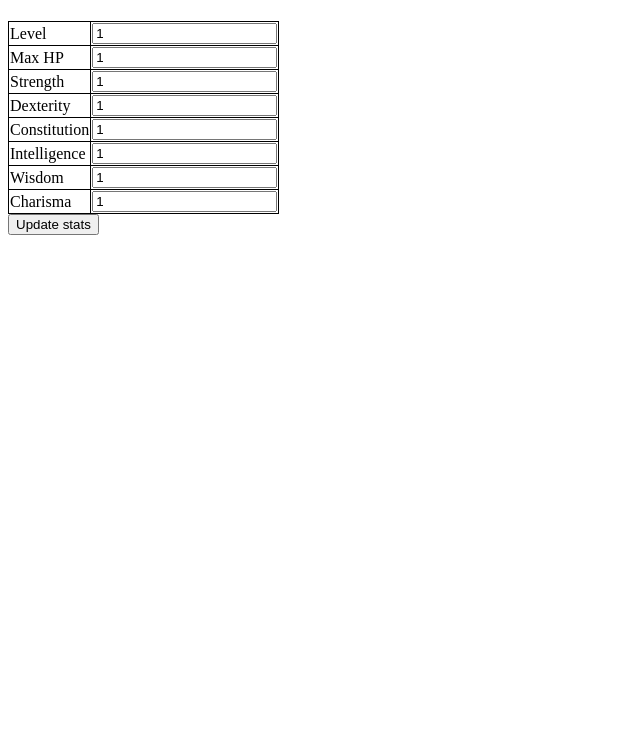
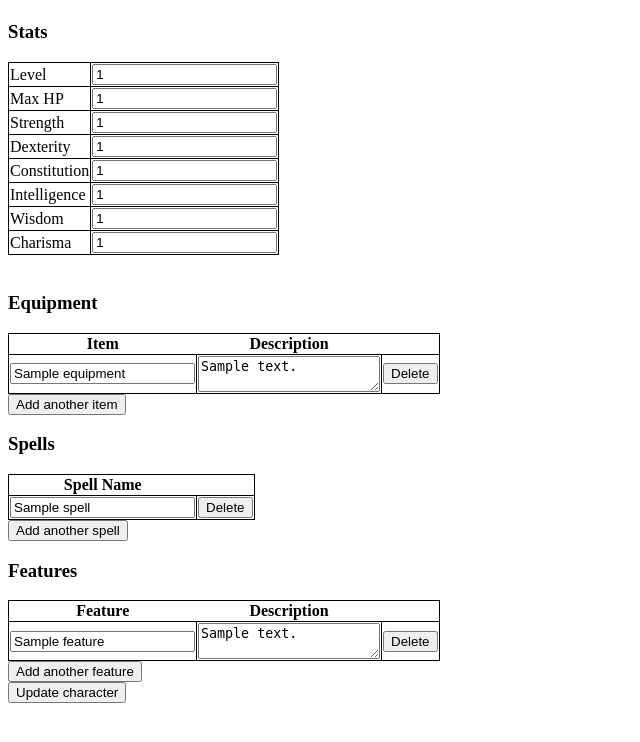
Before and after one commit to roushjac/may-tricks, a Flask app: a page that uses Websites/dndwebsite/templates/edit_char.html in a window 1280 px wide. Shown: the part 45-787 px from the top of the page, without its empty margins (0-640 px from the left). Run offline with Flask 2, Linux system fonts and the light colour scheme; tables that the repository leaves empty hold one stand-in row (values such as "Sample post").

Commit message:
Add option to add or delete items, spells, and features from the 'edit character' page

```diff
--- /dev/null
+++ b/Websites/dndwebsite/app.py
@@ -0,0 +1,195 @@
+from flask import Flask, render_template, request, redirect, url_for
+from sqlalchemy import create_engine
+from sqlalchemy.orm import sessionmaker
+from database_setup import Base, Characters, Equipment, Spells, Features
+from werkzeug.utils import secure_filename
+import os
+
+""" TODO
+- Modify CSS for all pages to make them responsive/mobile friendly
+- Add styling to:
+    - Character creation
+    - Character editing
+- Add login feature
+    - Will only have an admin account for now
+    - Give admin login info to IRL party members
+    - Admin can create/modify/delete any character
+"""
+
+app = Flask(__name__)
+# Only thing this website uploads is character pics so this is fine
+app.config['UPLOAD_FOLDER'] = 'static\\character_pics'
+
+engine = create_engine('postgresql://roush:password@localhost/dnd')
+Base.metadata.bind = engine
+
+@app.route('/') # Homepage
+def homepage():
+    return render_template('homepage.html')
+
+@app.route('/characters')
+def characters():
+    session = sessionmaker(bind=engine)()
+    all_characters = session.query(Characters).all()
+    return render_template('characters.html', characters = all_characters)
+
+@app.route('/characters/<char_name>', methods = ['POST', 'GET'])
+def character_page(char_name):
+    session = sessionmaker(bind=engine)()
+    # filtering by name - maybe change to ID in future?
+    this_char = session.query(Characters).filter_by(name = char_name).one()
+    this_char_equipment = session.query(Equipment).filter_by(character_id = this_char.id)
+    this_char_spells = session.query(Spells).filter_by(character_id = this_char.id)
+    this_char_features = session.query(Features).filter_by(character_id = this_char.id)
+    if request.method == 'GET':
+        return render_template('one_char.html', character = this_char,
+                                                all_equipment = this_char_equipment,
+                                                all_spells = this_char_spells,
+                                                all_features = this_char_features)
+    if request.method == 'POST':
+        if this_char.image_path:
+            os.remove(os.path.join(os.path.abspath(app.config['UPLOAD_FOLDER']), this_char.image_path))
+        session.delete(this_char)
+        session.commit()
+        return redirect(url_for('characters'))
+
+@app.route('/characters/<char_name>/edit', methods=['POST', 'GET'])
+def edit_character(char_name):
+    session = sessionmaker(bind=engine)()
+    this_char = session.query(Characters).filter_by(name = char_name).one()
+    this_char_equipment = session.query(Equipment).filter_by(character_id = this_char.id)
+    this_char_spells = session.query(Spells).filter_by(character_id = this_char.id)
+    this_char_features = session.query(Features).filter_by(character_id = this_char.id)
+    if request.method == 'POST':
+        this_char.level = request.form['new_level']
+        this_char.maxhp = request.form['new_hp']
+        this_char.strength = request.form['new_strength']
+        this_char.dexterity = request.form['new_dexterity']
+        this_char.constitution = request.form['new_constitution']
+        this_char.intelligence = request.form['new_intelligence']
+        this_char.wisdom = request.form['new_wisdom']
+        this_char.charisma = request.form['new_charisma']
+        # For equipment, spells, and features:
+        ### Update equipment
+        # If there's an item in the DB that's not in the request, delete it from the DB
+        items_from_db = [(item.name, item.id) for item in session.query(Equipment).filter_by(character_id = this_char.id)]
+        deleted_items = [item for item in items_from_db if item[0] not in request.form.getlist('item_name')]
+        if len(deleted_items) > 0:
+            for item in deleted_items:
+                deleted_item = session.query(Equipment).filter_by(id = item[1]).one()
+                session.delete(deleted_item)
+        # Then, if there's an item in the request not in the DB, add it to the DB
+        items_with_desc = zip(request.form.getlist('item_name'), request.form.getlist('item_desc'))
+        for name,desc in items_with_desc:
+            if name not in [item[0] for item in items_from_db]: # Looks through names already in DB
+                new_item = Equipment(name = name,
+                                        description = desc,
+                                        character_id = this_char.id)
+                session.add(new_item)
+        ### Update spells
+        spells_from_db = [(item.name, item.id) for item in session.query(Spells).filter_by(character_id = this_char.id)]
+        deleted_spells = [item for item in spells_from_db if item[0] not in request.form.getlist('spell_name')]
+        if len(deleted_spells) > 0:
+            for spell in deleted_spells:
+                deleted_spell = session.query(Spells).filter_by(id = spell[1]).one()
+                session.delete(deleted_spell)
+        # If there's a spell in the request not in the DB, add it to the DB
+        for name in request.form.getlist('spell_name'):
+            if name not in [item[0] for item in spells_from_db]: # Looks through names already in DB
+                new_spell = Spells(name = name,
+                                    character_id = this_char.id)
+                session.add(new_spell)
+        ### Update features
+        # If there's a feature in the DB that's not in the request, delete it from the DB
+        features_from_db = [(item.name, item.id) for item in session.query(Features).filter_by(character_id = this_char.id)]
+        deleted_features = [item for item in features_from_db if item[0] not in request.form.getlist('feature_name')]
+        if len(deleted_features) > 0:
+            for item in deleted_features:
+                deleted_feature = session.query(Features).filter_by(id = item[1]).one()
+                session.delete(deleted_feature)
+        # Then, if there's a feature in the request not in the DB, add it to the DB
+        features_with_desc = zip(request.form.getlist('feature_name'), request.form.getlist('feature_desc'))
+        for name,desc in features_with_desc:
+            if name not in [item[0] for item in features_from_db]: # Looks through names already in DB
+                new_feature = Features(name = name,
+                                        description = desc,
+                                        character_id = this_char.id)
+                session.add(new_feature)
+
+        session.commit()
+        return redirect(url_for('character_page', char_name = char_name))
+    if request.method == 'GET':
+        return render_template('edit_char.html', character = this_char,
+                                                all_equipment = this_char_equipment,
+                                                all_spells = this_char_spells,
+                                                all_features = this_char_features)
+
+
+
+
+@app.route('/add_adventurer', methods = ['GET', 'POST'])
+def add_adventurer():
+    if request.method == 'POST':
+        if request.files['char_photo']: # evaluates to true if a file has been uploaded
+            file = request.files['char_photo']
+            file_name = secure_filename(file.filename)
+            # return abs path of the flask app for the system it's being run on
+            basedir = os.path.abspath(app.config['UPLOAD_FOLDER'])
+            abs_file_path = os.path.join(basedir, file_name)
+            file.save(abs_file_path)
+        else: # filename will evaluate to false when checking if filepath is there in template
+            file_name = ''
+
+        session = sessionmaker(bind = engine)()
+        new_character = Characters(name = request.form['char_name'],
+                                    char_class = request.form['char_class'],
+                                    char_race = request.form['char_race'],
+                                    level = request.form['char_level'],
+                                    maxhp = request.form['char_maxhp'],
+                                    armor_class = request.form['char_ac'],
+                                    initiative = request.form['char_initiative'],
+                                    speed = request.form['char_speed'],
+                                    strength = request.form['char_strength'],
+                                    dexterity = request.form['char_dexterity'],
+                                    constitution = request.form['char_constitution'],
+                                    intelligence = request.form['char_intelligence'],
+                                    wisdom = request.form['char_wisdom'],
+                                    charisma = request.form['char_charisma'],
+                                    image_path = file_name)
+        session.add(new_character)
+        session.flush() # Pushes new character to database temporarily so it can be queried below
+
+        # Add items, if any were submitted
+        if len(request.form.getlist('item_name')) > 0: # if any items have been submitted
+            items_with_desc = zip(request.form.getlist('item_name'), request.form.getlist('item_desc'))
+            for name,desc in items_with_desc: # Add items with desc and character ID
+                new_item = Equipment(name = name,
+                                        description = desc,
+                                        character_id = new_character.id)
+                session.add(new_item)
+        # Add spells, if any were submitted
+        if len(request.form.getlist('spell_name')) > 0:
+            spells = request.form.getlist('spell_name')
+            for name in spells:
+                new_spell = Spells(name = name,
+                                    character_id = new_character.id)
+                session.add(new_spell)
+        # Add features, if any were submitted
+        if len(request.form.getlist('feature_name')) > 0:
+            features_with_desc = zip(request.form.getlist('feature_name'), request.form.getlist('feature_desc'))
+            for name,desc in features_with_desc:
+                new_feature = Features(name = name,
+                                        description = desc,
+                                        character_id = new_character.id)
+                session.add(new_feature)
+
+        session.commit()
+        return redirect(url_for('characters'))
+    else:
+        return render_template('add_adventurer.html')
+
+
+
+if __name__ == '__main__':
+    app.debug = True
+    app.run(host = '0.0.0.0', port = 5000)
--- a/Websites/dndwebsite/static/javascript/add_character_funcs.js
+++ b/Websites/dndwebsite/static/javascript/add_character_funcs.js
@@ -1,23 +1,18 @@
-var num_of_items = 1;
-var num_of_spells = 1;
-var num_of_features = 1;
-
 /* Create event listener on 'add equipment' button */
 const equip_table = document.getElementById('equip_table');
 const equip_button = document.getElementById('add_equip_button');
 equip_button.addEventListener('click', () => { /* Using ES6 anon function */
-    num_of_items += 1;
     const new_equip = document.createElement('tr');
     /* Make item name cell */
     const item_name_cell = document.createElement('td');
     const item_name_input = document.createElement('input');
     item_name_input.setAttribute('type', 'text');
-    item_name_input.setAttribute('name', 'item_'+String(num_of_items));
+    item_name_input.setAttribute('name', 'item_name');
     item_name_cell.appendChild(item_name_input);
     /* Make item description cell */
     const item_desc_cell = document.createElement('td');
     const item_desc_input = document.createElement('textarea');
-    item_desc_input.setAttribute('name', 'item_'+String(num_of_items)+'_desc');
+    item_desc_input.setAttribute('name', 'item_desc');
     item_desc_cell.appendChild(item_desc_input);
     /* Make delete button */
     const del_button_cell = document.createElement('td');
@@ -38,13 +33,12 @@ equip_button.addEventListener('click', () => { /* Using ES6 anon function */
 const spells_table = document.getElementById('spells_table');
 const spell_button = document.getElementById('add_spell_button');
 spell_button.addEventListener('click', () => { /* Using ES6 anon function */
-    num_of_spells += 1;
     const new_spell = document.createElement('tr');
     /* Make spell name cell */
     const spell_name_cell = document.createElement('td');
     const spell_name_input = document.createElement('input');
     spell_name_input.setAttribute('type', 'text');
-    spell_name_input.setAttribute('name', 'item_'+String(num_of_spells));
+    spell_name_input.setAttribute('name', 'spell_name');
     spell_name_cell.appendChild(spell_name_input);
     /* Make delete button */
     const del_button_cell = document.createElement('td');
@@ -64,18 +58,17 @@ spell_button.addEventListener('click', () => { /* Using ES6 anon function */
 const features_table = document.getElementById('features_table');
 const feature_button = document.getElementById('add_feature_button');
 feature_button.addEventListener('click', () => { /* Using ES6 anon function */
-    num_of_features += 1;
     const new_feature = document.createElement('tr');
     /* Make feature name cell */
     const feature_name_cell = document.createElement('td');
     const feature_name_input = document.createElement('input');
     feature_name_input.setAttribute('type', 'text');
-    feature_name_input.setAttribute('name', 'item_'+String(num_of_features));
+    feature_name_input.setAttribute('name', 'feature_name');
     feature_name_cell.appendChild(feature_name_input);
     /* Make feature description cell */
     const feature_desc_cell = document.createElement('td');
     const feature_desc_input = document.createElement('textarea');
-    feature_desc_input.setAttribute('name', 'item_'+String(num_of_items)+'_desc');
+    feature_desc_input.setAttribute('name', 'feature_desc');
     feature_desc_cell.appendChild(feature_desc_input);
     /* Make delete button */
     const del_button_cell = document.createElement('td');
--- a/Websites/dndwebsite/templates/edit_char.html
+++ b/Websites/dndwebsite/templates/edit_char.html
@@ -6,6 +6,7 @@
 <body>
     <header><h1>{{character.name}}</h1></header>
     <form method='post'>
+        <h3>Stats</h3>
         <table>
             <tr>
                 <td>Level</td>
@@ -40,7 +41,64 @@
                 <td><input type='text' value={{character.charisma}} name='new_charisma'></td>
             </tr>
         </table>
-        <input type='submit' value='Update stats'>
+        <br>
+        <h3>Equipment</h3>
+            <table>
+                <tbody id='equip_table'>
+                    <tr>
+                        <th>Item</th>
+                        <th>Description</th>
+                        <th></th>
+                    </tr>
+                    {% for item in all_equipment %}
+                    <tr>
+                        <td><input type='text' name='item_name' value="{{item.name}}"></td>
+                        <td><textarea name='item_desc'>{{item.description}}</textarea></td>
+                        <td><button type='button' onclick='deleteRow(event)'>Delete</button></td>
+                    </tr>
+                    {% endfor %}
+                </tbody>
+            </table>
+            <button type='button' id='add_equip_button'>Add another item</button>
+        <br>
+        <h3>Spells</h3>
+            <table>
+                <tbody id='spells_table'>
+                    <tr>
+                        <th>Spell Name</th>
+                        <th></th>
+                    </tr>
+                    {% for spell in all_spells %}
+                    <tr>
+                        <td><input type='text' name='spell_name' value="{{spell.name}}"></td>
+                        <td><button type='button' onclick='deleteRow(event)'>Delete</button></td>
+                    </tr>
+                    {% endfor %}
+                </tbody>
+            </table>
+            <button type='button' id='add_spell_button'>Add another spell</button>
+        <br>
+        <h3>Features</h3>
+            <table>
+                <tbody id='features_table'>
+                    <tr>
+                        <th>Feature</th>
+                        <th>Description</th>
+                        <th></th>
+                    </tr>
+                    {% for feature in all_features %}
+                    <tr>
+                        <td><input type='text' name='feature_name' value="{{feature.name}}"></td>
+                        <td><textarea name='feature_desc'>{{feature.description}}</textarea></td>
+                        <td><button type='button' onclick='deleteRow(event)'>Delete</button></td>
+                    </tr>
+                    {% endfor %}
+                </tbody>
+            </table>
+            <button type='button' id='add_feature_button'>Add another feature</button>
+            <br>
+        <input type='submit' value='Update character'>
     </form>
+    <script src={{ url_for('static', filename='javascript/add_character_funcs.js') }}></script>
 </body>
 </html>
```
Also changed, not shown: Websites/dndwebsite/flask_app.py (deleted, +0 -113 lines), Websites/dndwebsite/templates/add_adventurer.html (+5 -5 lines), Websites/dndwebsite/templates/one_char.html (+44 -0 lines).
